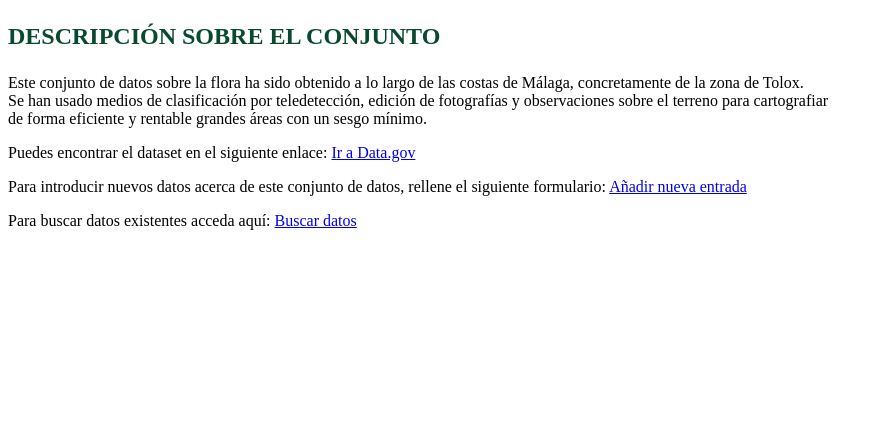
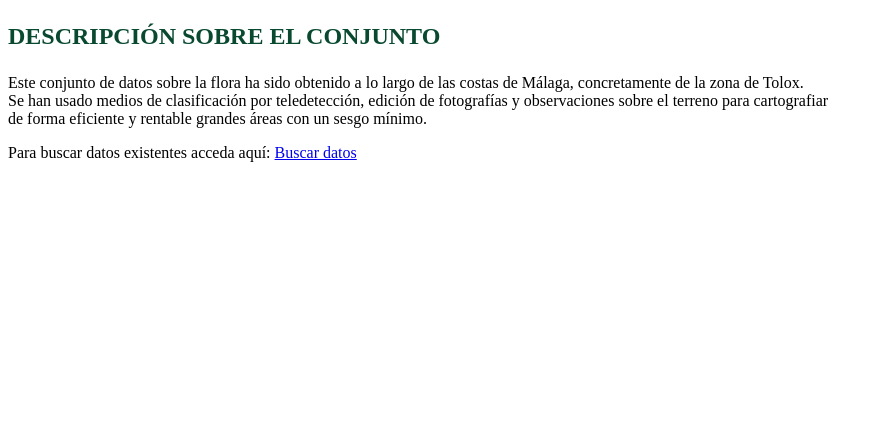
Before and after one commit to herrerajuan/EDAID_Flora, a Python web app: template newEnvironment/templates/AplicacionFlora.html in a window 1280 px wide. Shown: the part 378-800 px from the top of the page, without its empty margins (0-883 px from the left). Run offline with Jinja, Linux system fonts and the light colour scheme; the template is opened without the code that fills it, so the values that code supplies are empty.

Commit message:
deprecate info

```diff
--- a/newEnvironment/templates/AplicacionFlora.html
+++ b/newEnvironment/templates/AplicacionFlora.html
@@ -17,18 +17,6 @@
             de forma eficiente y rentable grandes áreas con un sesgo mínimo.
         </p>
 
-        Puedes encontrar el dataset en el siguiente enlace:
-        <a href="https://catalog.data.gov/dataset/vegetation-carnegie-svra-ds2946" target=_blank>Ir a Data.gov</a><br>
-
-
-        <p>
-            Para introducir nuevos datos acerca de este conjunto de datos, rellene el siguiente formulario:
-
-
-            <a href="formulario.html#ancla">Añadir nueva entrada</a>
-
-
-
         </p>
 
         <p>
```
